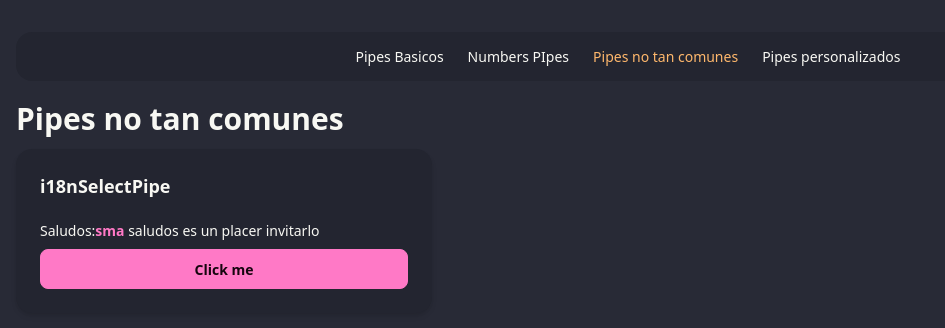
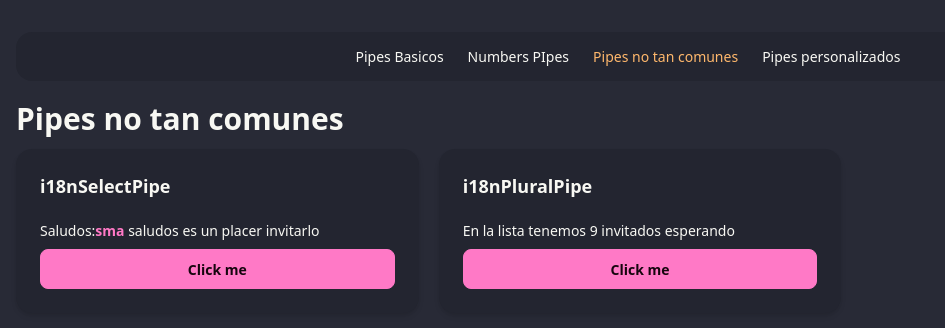
Before and after one commit to seiku2000/pipesAngular, an Angular app: page /uncommon in a window 1280 px wide. Shown: the top 328 px of the page, without its empty margins (0-945 px from the left). Built offline with nearby package versions, Linux system fonts and the light colour scheme.

Commit message:
i18nPlural

```diff
--- a/src/app/pages/uncommon-page/uncommon-page.html
+++ b/src/app/pages/uncommon-page/uncommon-page.html
@@ -3,7 +3,7 @@
 
 </section>
 
-<div class="grid grid-cols-1 md:grid-cols-2 lg:grid-cols-3">
+<div class="grid grid-cols-1 md:grid-cols-2 lg:grid-cols-3 gap-5">
 
     <app-card title="i18nSelectPipe">
         <!--
@@ -15,7 +15,17 @@
         -->
         <p>Saludos:<strong class="font-bold text-primary">{{client().name}}</strong> saludos es un placer
             {{client().gender | i18nSelect:intitacionMap}}</p><!--sin necesidad usar if o ?-->
-        <button (click)="onChangedClient()" class="btn btn-primary">Click me</button>
+        <button (click)="onChangedClient()" class="btn btn-primary">Click me</button><!--cambia el mensaje-->
+    </app-card>
+
+
+
+    <app-card title="i18nPluralPipe">
+        <!--i18nPlural es mas como un condicional en base a la cantidad de elementos que hay-->
+        <p>{{changedMessage()}} {{clients().length | i18nPlural:clientsMap()}}</p>
+        <!--depende de la cantidad de elementos-->
+        <button [disabled]="isHavingClients()" (click)="deleteClient()" class="btn btn-primary">Click me</button>
+        <!--si no hay nadie en la lista no se puede presionar el boton-->
     </app-card>
 
 </div>
--- a/src/app/pages/uncommon-page/uncommon-page.ts
+++ b/src/app/pages/uncommon-page/uncommon-page.ts
@@ -1,6 +1,6 @@
 import { ChangeDetectionStrategy, Component, signal } from '@angular/core';
 import { CardComponent } from "../../components/card.component/card.component";
-import { I18nSelectPipe } from '@angular/common';
+import { I18nPluralPipe, I18nSelectPipe } from '@angular/common';
 
 
 const client1 = {
@@ -23,7 +23,7 @@ const client2 = {
   //el i18nSelect es para trabajar con diferentes cambios como pais ,genero etc
   //El  I18nSelectPipe es para mostrar un mensaje basado en una condicion
 
-  imports: [CardComponent, I18nSelectPipe],
+  imports: [CardComponent, I18nSelectPipe, I18nPluralPipe],
   templateUrl: './uncommon-page.html',
   changeDetection: ChangeDetectionStrategy.Eager,
 })
@@ -31,6 +31,8 @@ export default class UncommonPage {
 
   public client = signal(client1);
 
+
+  //I18nSelectPipe recibe un mapa de valores que se va a utilizar
   public intitacionMap = {
     male: 'invitarlo',
     female: 'invitarla',
@@ -46,6 +48,44 @@ export default class UncommonPage {
 
   }
 
+  //I18nPluralPipe plural
+
+  public clients = signal([
+    'maria',
+    'sara',
+    'lucas',
+    'pedro',
+    'juan',
+    'ana',
+    'luis',
+    'Andrea',
+    'Marcos',
+  ]);
+
+  //esta es para el plural
+  public clientsMap = signal({
+    '=0': 'en la fila de invitados',
+    '=1': 'un invitado esperando',
+    '=2': 'dos invitados esperando',
+    other: 'tenemos # invitados esperando'
+
+  })
+
+
+
+
+  isHavingClients() {
+    return this.clients() ? this.clients().length === 0 : false;
+  }
+
+  changedMessage() {
+    return this.clients().length === 0 ? 'En la lista no hay nadie esperando' : 'En la lista ';
+  }
+
+  deleteClient() {
+    this.clients.update((prev) => prev.slice(1))
+
+  }
 
 
 }
```
